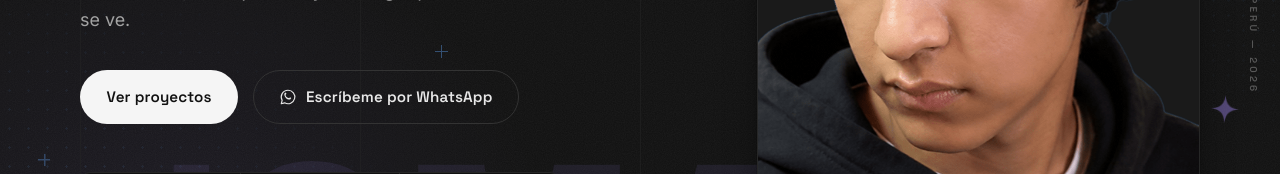
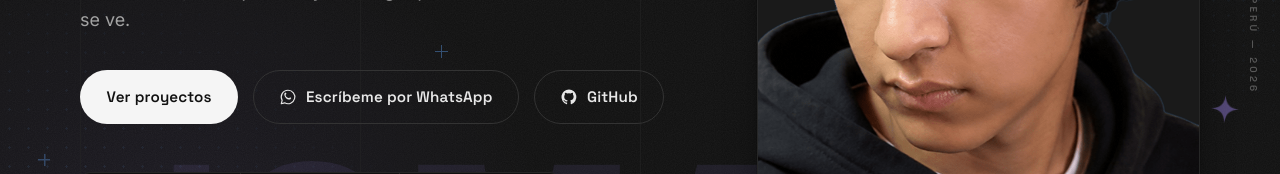
Before and after one commit to iamisma326-cpu/ismadev, a React (Vite) app: page / in a window 1280 px wide. Shown: the part 442-616 px from the top of the page. Built offline with nearby package versions, Linux system fonts and the light colour scheme.

Commit message:
Agregar GitHub al hero y al contacto con el perfil real

```diff
--- a/src/components/Contact.jsx
+++ b/src/components/Contact.jsx
@@ -1,7 +1,7 @@
 import { useLanguage } from "../context/LanguageContext";
 import { content, contact } from "../data/content";
 import { useReveal } from "../hooks/useReveal";
-import { WhatsAppIcon, MailIcon, ArrowUpRightIcon } from "./icons";
+import { WhatsAppIcon, MailIcon, GithubIcon, ArrowUpRightIcon } from "./icons";
 import SectionWord from "./SectionWord";
 import SectionDecor from "./SectionDecor";
 import "./Contact.css";
@@ -50,6 +50,15 @@ export default function Contact() {
               <MailIcon width={18} height={18} />
               {t.gmail}
             </a>
+            <a
+              href={contact.github}
+              target="_blank"
+              rel="noreferrer"
+              className="btn btn-ghost"
+            >
+              <GithubIcon width={18} height={18} />
+              GitHub
+            </a>
           </div>
 
           <p className="contact-availability">
--- a/src/components/Hero.jsx
+++ b/src/components/Hero.jsx
@@ -1,6 +1,6 @@
 import { useLanguage } from "../context/LanguageContext";
 import { content, contact } from "../data/content";
-import { ArrowDownIcon, WhatsAppIcon, PinIcon } from "./icons";
+import { ArrowDownIcon, WhatsAppIcon, GithubIcon, PinIcon } from "./icons";
 import { Star } from "./SectionDecor";
 import ismaPhoto from "../assets/isma.png";
 import "./Hero.css";
@@ -61,6 +61,15 @@ export default function Hero() {
               <WhatsAppIcon width={18} height={18} />
               {t.ctaSecondary}
             </a>
+            <a
+              href={contact.github}
+              target="_blank"
+              rel="noreferrer"
+              className="btn btn-ghost"
+            >
+              <GithubIcon width={18} height={18} />
+              {t.ctaGithub}
+            </a>
           </div>
 
           {/* Cajas de estadísticas con borde — como en la referencia */}
--- a/src/data/content.js
+++ b/src/data/content.js
@@ -9,7 +9,7 @@ export const contact = {
   email: "ismael.espinoza@gmail.com",
   whatsappNumber: "51934707514", // formato internacional sin "+", para wa.me
   whatsappDisplay: "+51 934 707 514",
-  github: "https://github.com/",
+  github: "https://github.com/iamisma326-cpu",
   linkedin: "https://www.linkedin.com/in/",
 };
 
@@ -34,6 +34,7 @@ export const content = {
         "Construyo experiencias web limpias y funcionales. Me enfoco en el detalle, la simplicidad y el código que se lee tan bien como se ve.",
       ctaPrimary: "Ver proyectos",
       ctaSecondary: "Escríbeme por WhatsApp",
+      ctaGithub: "GitHub",
       stats: [
         { value: "6+", label: "Proyectos construidos" },
         { value: String(skillCount), label: "Tecnologías dominadas" },
@@ -229,6 +230,7 @@ export const content = {
         "I build clean, functional web experiences. I care about detail, simplicity, and code that reads as good as it looks.",
       ctaPrimary: "View projects",
       ctaSecondary: "Message me on WhatsApp",
+      ctaGithub: "GitHub",
       stats: [
         { value: "6+", label: "Projects built" },
         { value: String(skillCount), label: "Technologies mastered" },
```
